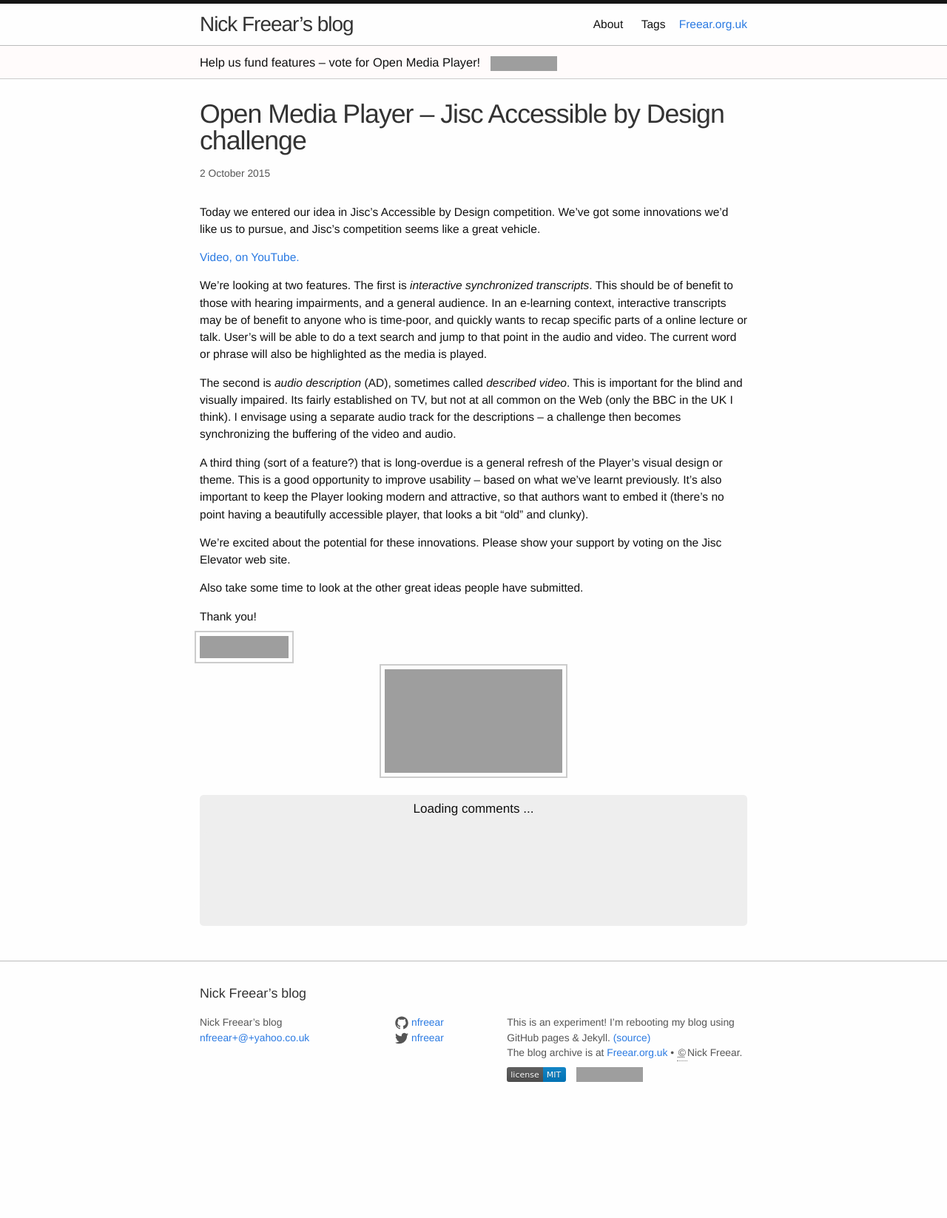
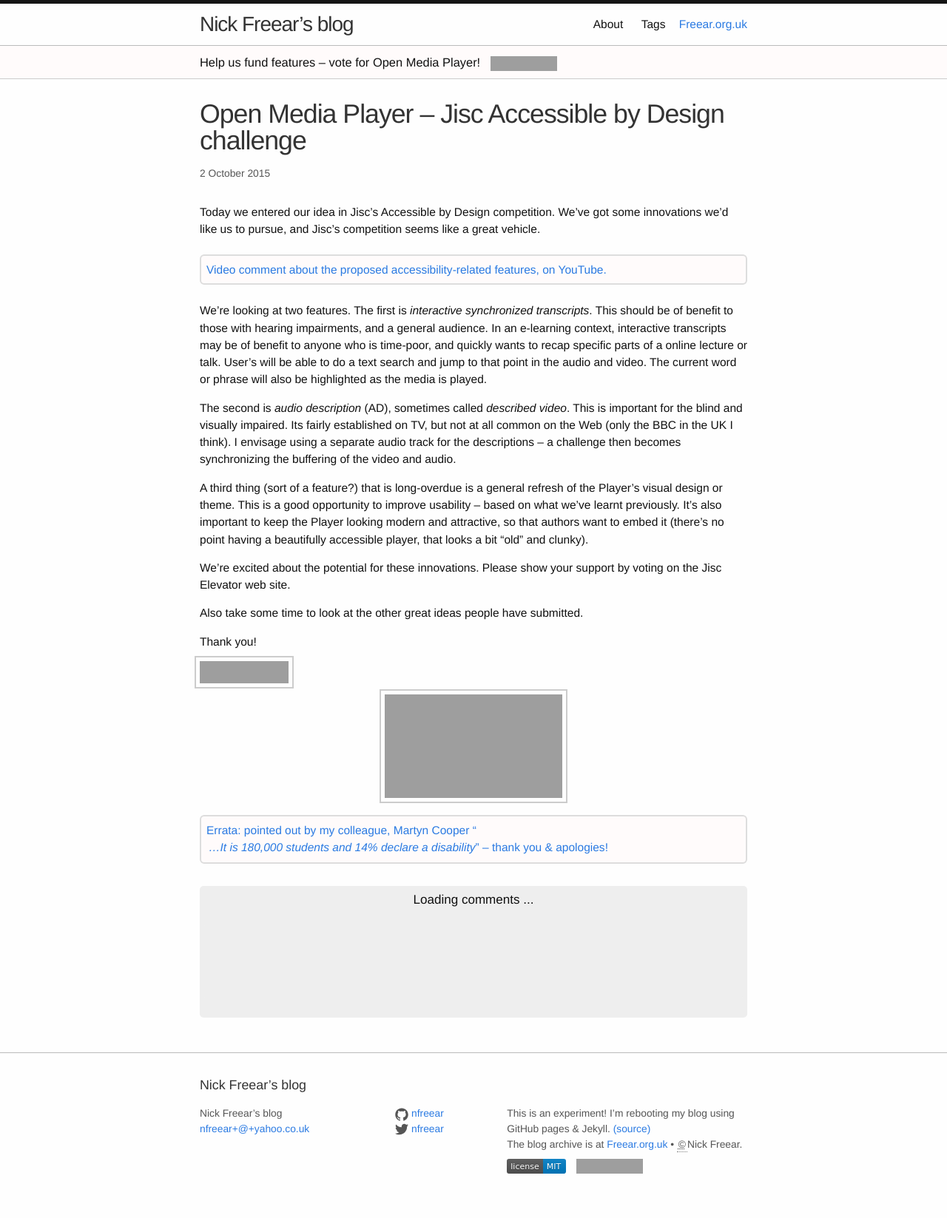
Before and after one commit to nfreear/nfreear.github.io, a Jekyll site: the page built from _posts/2015-10-02-open-media-player-jisc-challenge.md, in a window 1280 px wide. Shown: the whole page at 74% size. Built offline with Jekyll 4.4.1, drawn with Linux system fonts in a browser that asks for light colours; nearby versions of some CDN libraries; a script that is not in the unit is left out; before the commit the page ends 1523 px from its top, so only the background shows below that; grey boxes are pictures that could not be loaded.

Commit message:
Bug #2/ #17, add "errata" fix to "Jisc challenge" post
* Bug #17 - generalise the "big-me" Javascript + CSS function.

```diff
--- a/_posts/2015-10-02-open-media-player-jisc-challenge.md
+++ b/_posts/2015-10-02-open-media-player-jisc-challenge.md
@@ -2,8 +2,9 @@
 layout: post
 title:  Open Media Player – Jisc Accessible by Design challenge
 date:   2015-10-02 13:19:00
+x-errata-data: 2 November 2015 11:44
 categories:
-tags:   accessibility  IET-OU   multimedia   oEmbed   OU   ouplayer   Jisc
+tags:   accessibility  IET-OU   multimedia   oEmbed  OU  ouplayer  Jisc  errata
 ---
 
 
@@ -14,7 +15,7 @@ innovations we'd like us to pursue, and Jisc's competition seems like a great ve
 
 <!--more-->
 
-[Video, on YouTube.][]
+[Video comment about the proposed accessibility-related features, on YouTube.][video]
 
 We're looking at two features. The first is _interactive synchronized transcripts_.
 This should be of benefit to those with hearing impairments, and a general audience.
@@ -44,14 +45,20 @@ Thank you!
 
 [![Vote! Jisc][jisc-icon]][jisc]
 
-
 [![Open Media Player][omp-icon]][omp]
 
 
-[Video, on YouTube.]: https://youtu.be/0rj_td9wwbI#_EMBED_ME_
+[Errata: pointed out by my colleague, Martyn Cooper
+"_...It is 180,000 students and 14% declare a disability_" -- thank you & apologies!][er]
+
+
+[video]: https://youtu.be/0rj_td9wwbI#_EMBED_ME_
 [video-pod]: http://podcast.open.ac.uk/pod/open-media-player#!c0370d88c0
 [omp]: http://iet-ou.github.io/open-media-player/
 [omp-icon]: http://iet-ou.github.io/open-media-player/badge.svg "Open Media Player"
 [jisc]: https://elevator.jisc.ac.uk/e/accessiblebydesign/idea/open-media-player
 [jisc-icon]: https://img.shields.io/badge/Jisc-vote_%E2%9C%93-ff6d00.svg
   "Vote for us in the Jisc Accessible by Design challenge"
+
+[er]: https://facebook.com/natalie.eggleston/posts/10152960557061887?comment_id=10152960576271887#!_BORDER_ME_
+    "Correction by Martyn Cooper, 16 October 2015, on Facebook"
--- a/_sass/_custom.scss
+++ b/_sass/_custom.scss
@@ -53,12 +53,15 @@ img[ src *= "open-media-player/badge.svg" ] {
     width: 96px; height: 24px; // x 1.2;
 }
 
-.big-me {
-    display: block;
+.big_me {
     text-align: center;
     font-size: 1.3em;
-    padding: 7px 0;
-    margin: 1em 0;
+}
+.x-me {
+    display: block;
+    padding: 7px; //7px 0;
+    //margin: 1.2em 0;
+    margin: 23px 0;
     background: $message-background;
     border: 2px solid #ddd;
     border-radius: 6px;
@@ -66,14 +69,14 @@ img[ src *= "open-media-player/badge.svg" ] {
     em {
         display: inline-block;
         margin-left: 3px;
-        font-style: normal;
+        //font-style: normal;
         border-bottom: 2px solid transparent;
     }
 }
-.big-me:hover {
+.x-me:hover {
     text-decoration: none;
 }
-.big-me:hover em {
+.x-me:hover em {
     //text-decoration: underline;
     border-color: gray;
     transition: $transition;
@@ -112,7 +115,7 @@ iframe[ src *= "books.google" ] {
     width: 500px;
     height: 500px;
 }
-iframe:hover, iframe:focus, a.big-me:hover {
+iframe:hover, iframe:focus, a.x-me:hover {
     border-color: #ff6d00;  // darkorange;
     transition: $transition;
 }
--- a/js/main.js
+++ b/js/main.js
@@ -70,12 +70,17 @@ jQuery(function ($) {
     $link.replaceWith('<div class="frame-me"><iframe src="' + url + '"></iframe></div>');
   });
 
-  $("a[ href *= _BIG_ME_ ]").each(function () {
+  $("a[ href *= _ME_ ]").each(function () {
     var $link = $(this)
-      , url = $link.attr("href").replace(/\#\!.+/, "")
+      , url = $link.attr("href")
+      , m = url.match(/\#\!?__?((BIG|[A-Z]+)_ME)_/i)
+      , url_clean = url.replace(/\#\!.+/, "")
       , text = $link.html().replace(/\#\!.+/, "");
 
-    $link.addClass("big-me").attr("href", url);  //.html(text);
+    if (m) {
+      $link.addClass(m[ 1 ].toLowerCase() + " x-me").attr("href", url_clean);  //.html(text);
+    }
+    D && console.log("big-me: ", m);
   });
 
 
```
